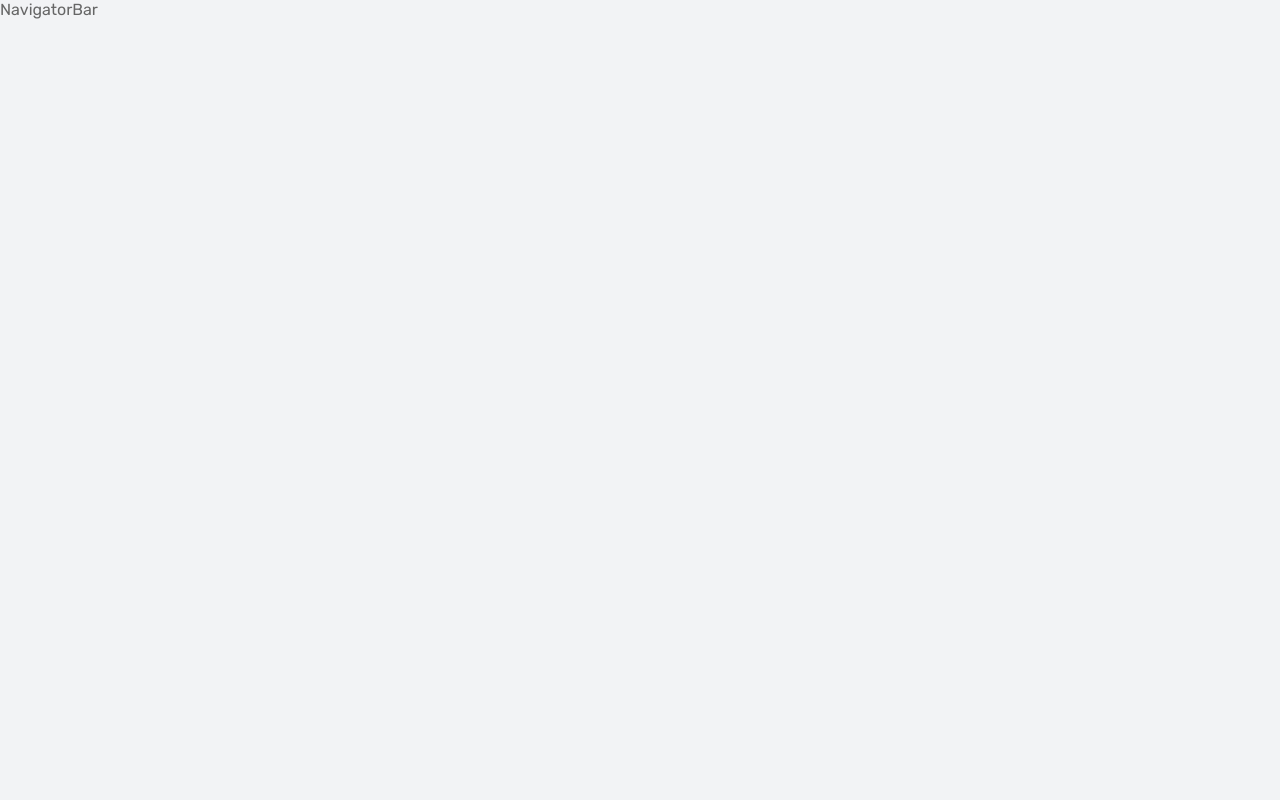
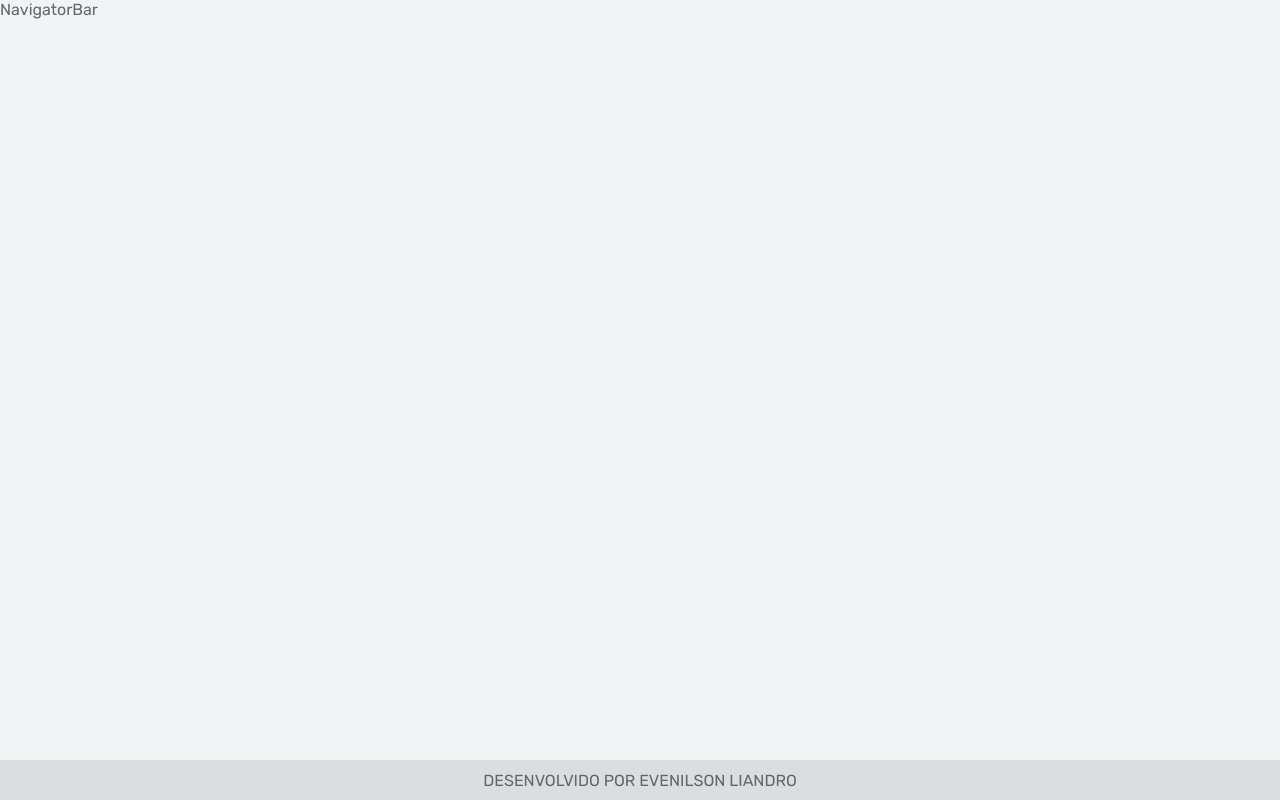
Before and after one commit to evenilson/frontend-provadevmidia-react, a JavaScript app in the folder version_02/: page / in a window 1280 px wide. Built offline with nearby package versions, Linux system fonts and the light colour scheme; the HTML template or start-up script is replaced by a standard one.

Commit message:
Criando o Footer da página, finalizado

```diff
--- a/version_02/src/components/common/Footer.js
+++ b/version_02/src/components/common/Footer.js
@@ -3,7 +3,7 @@ import styles from '../../styles/components/common/Footer.module.css'
 export function Footer() {
     return(
         <div className={styles.footerContainer}>
-            Footer
+            <span>desenvolvido por evenilson liandro</span>
         </div>
     );
 }
--- a/version_02/src/pages/HomePage.js
+++ b/version_02/src/pages/HomePage.js
@@ -1,10 +1,12 @@
 
+import { Footer } from '../components/common/Footer';
 import {NavigatorBar} from '../components/common/NavigatorBar';
 
 export function HomePage() {
     return(
         <>
             <NavigatorBar />
+            <Footer />
         </>
     );
 }
--- a/version_02/src/styles/components/common/Footer.module.css
+++ b/version_02/src/styles/components/common/Footer.module.css
@@ -0,0 +1,16 @@
+.footerContainer {
+    position: fixed;
+    bottom: 0;
+    left: 0;
+
+    width: 100%;
+    height: 2.5rem;
+
+    display: flex;
+    align-items: center;
+    justify-content: center;
+
+    text-transform: uppercase;
+
+    background: var(--gray-line);
+}
```
